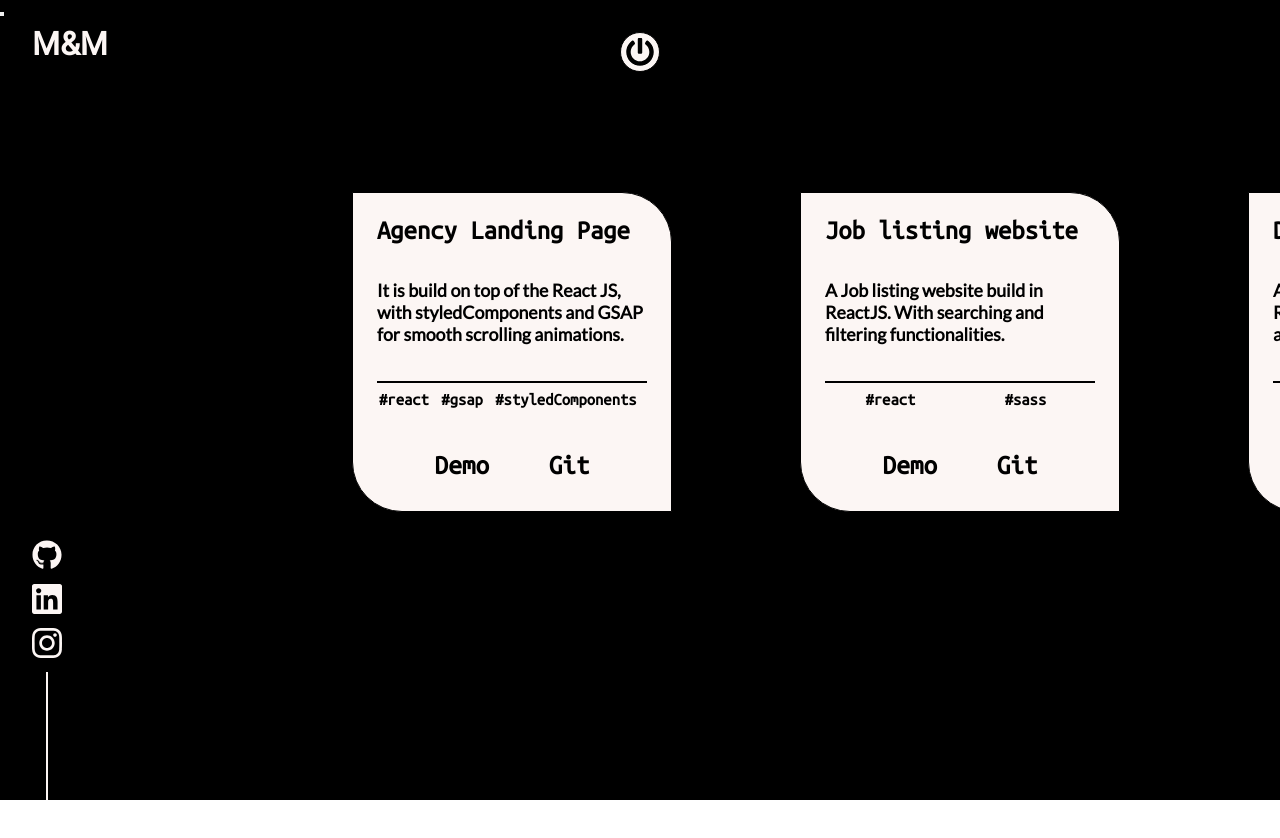
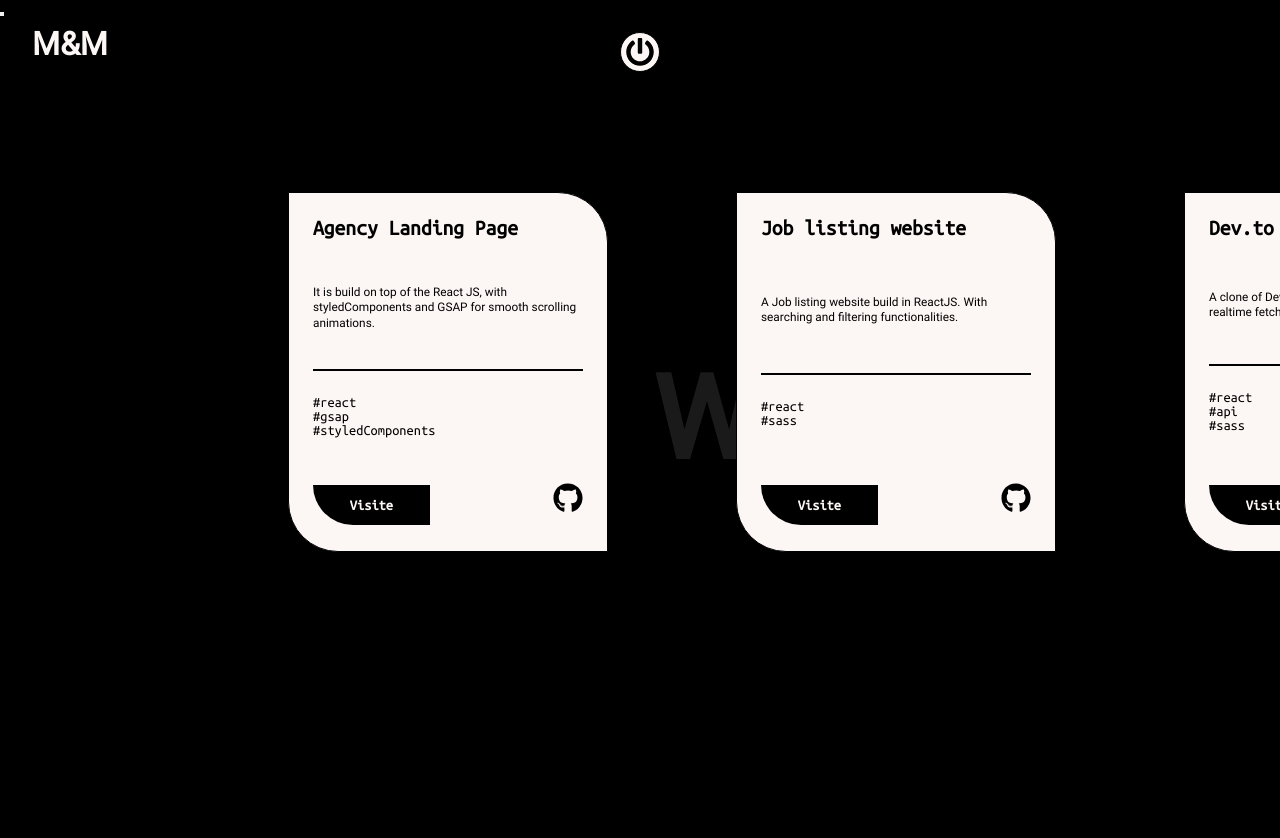
Before and after one commit to MaximeMonnier/2nd-portfolio, a React (Create React App) app: page /work in a window 1280 px wide. Shown: the top 838 px of the page. Before the commit the page ends 800 px from the top, so only its background shows below. Built offline with nearby package versions, Linux system fonts and the light colour scheme.

Commit message:
work page animatiojn start

```diff
--- a/package.json
+++ b/package.json
@@ -3,6 +3,7 @@
   "version": "0.1.0",
   "private": true,
   "dependencies": {
+    "@barba/core": "^2.9.7",
     "@testing-library/jest-dom": "^5.14.1",
     "@testing-library/react": "^14.0.0",
     "@testing-library/user-event": "^14.4.3",
--- a/src/components/Card.js
+++ b/src/components/Card.js
@@ -2,14 +2,13 @@
 import { NavLink } from "react-router-dom";
 
 const Card = ({ data }) => {
-  console.log(data);
   return (
-    <div className="card">
-      <div className="title-card">
+    <li className="card-work">
+      <div className="title-card-work">
         <h2>{data.name}</h2>
       </div>
       <div className="decription-card">
-        <h2>{data.description}</h2>
+        <p>{data.description}</p>
       </div>
       <div className="tags-container">
         {data.tags.map((t, id) => {
@@ -17,14 +16,32 @@
         })}
       </div>
       <div className="footer-card">
-        <NavLink to={data.demo} target="blank">
-          <p>Demo</p>
-        </NavLink>
-        <NavLink to={data.github} target="blank">
-          <p>Git</p>
+        <div className="demo-link">
+          <NavLink to={data.demo} target="blank">
+            <p>Visite</p>
+          </NavLink>
+        </div>
+        <NavLink to="https://github.com/MaximeMonnier" target="blank">
+          <span>
+            <svg
+              aria-hidden="true"
+              focusable="false"
+              data-prefix="fab"
+              data-icon="github"
+              className={"svg-inline--fa fa-github fa-w-16 social-logo"}
+              role="img"
+              xmlns="http://www.w3.org/2000/svg"
+              viewBox="0 0 496 512"
+            >
+              <path
+                fill="currentColor"
+                d="M165.9 397.4c0 2-2.3 3.6-5.2 3.6-3.3.3-5.6-1.3-5.6-3.6 0-2 2.3-3.6 5.2-3.6 3-.3 5.6 1.3 5.6 3.6zm-31.1-4.5c-.7 2 1.3 4.3 4.3 4.9 2.6 1 5.6 0 6.2-2s-1.3-4.3-4.3-5.2c-2.6-.7-5.5.3-6.2 2.3zm44.2-1.7c-2.9.7-4.9 2.6-4.6 4.9.3 2 2.9 3.3 5.9 2.6 2.9-.7 4.9-2.6 4.6-4.6-.3-1.9-3-3.2-5.9-2.9zM244.8 8C106.1 8 0 113.3 0 252c0 110.9 69.8 205.8 169.5 239.2 12.8 2.3 17.3-5.6 17.3-12.1 0-6.2-.3-40.4-.3-61.4 0 0-70 15-84.7-29.8 0 0-11.4-29.1-27.8-36.6 0 0-22.9-15.7 1.6-15.4 0 0 24.9 2 38.6 25.8 21.9 38.6 58.6 27.5 72.9 20.9 2.3-16 8.8-27.1 16-33.7-55.9-6.2-112.3-14.3-112.3-110.5 0-27.5 7.6-41.3 23.6-58.9-2.6-6.5-11.1-33.3 2.6-67.9 20.9-6.5 69 27 69 27 20-5.6 41.5-8.5 62.8-8.5s42.8 2.9 62.8 8.5c0 0 48.1-33.6 69-27 13.7 34.7 5.2 61.4 2.6 67.9 16 17.7 25.8 31.5 25.8 58.9 0 96.5-58.9 104.2-114.8 110.5 9.2 7.9 17 22.9 17 46.4 0 33.7-.3 75.4-.3 83.6 0 6.5 4.6 14.4 17.3 12.1C428.2 457.8 496 362.9 496 252 496 113.3 383.5 8 244.8 8zM97.2 352.9c-1.3 1-1 3.3.7 5.2 1.6 1.6 3.9 2.3 5.2 1 1.3-1 1-3.3-.7-5.2-1.6-1.6-3.9-2.3-5.2-1zm-10.8-8.1c-.7 1.3.3 2.9 2.3 3.9 1.6 1 3.6.7 4.3-.7.7-1.3-.3-2.9-2.3-3.9-2-.6-3.6-.3-4.3.7zm32.4 35.6c-1.6 1.3-1 4.3 1.3 6.2 2.3 2.3 5.2 2.6 6.5 1 1.3-1.3.7-4.3-1.3-6.2-2.2-2.3-5.2-2.6-6.5-1zm-11.4-14.7c-1.6 1-1.6 3.6 0 5.9 1.6 2.3 4.3 3.3 5.6 2.3 1.6-1.3 1.6-3.9 0-6.2-1.4-2.3-4-3.3-5.6-2z"
+              ></path>
+            </svg>
+          </span>
         </NavLink>
       </div>
-    </div>
+    </li>
   );
 };
 
--- a/src/pages/WorkPage.js
+++ b/src/pages/WorkPage.js
@@ -1,25 +1,50 @@
-import React from "react";
+import React, { useEffect, useRef, useState } from "react";
 import PowerButton from "../components/PowerButton";
 import SocialConsD from "../components/SocialConsD";
 import LogoComponentD from "../components/LogoComponentD";
 import { Work } from "../data/WorkData";
 import Card from "../components/Card";
 
-const AboutPage = () => {
+const WorkPage = () => {
+  const ref = useRef(null);
+
+  useEffect(() => {
+    let element = ref.current;
+
+    window.addEventListener("scroll", (e) => {
+      const scrollY = window.scrollY; // Obtient la valeur du défilement vertical
+      const scrollX = window.scrollX; // Obtient la valeur du défilement horizontal
+
+      console.log("Scroll Y:", scrollY);
+      console.log("Scroll X:", scrollX);
+    });
+
+    const rotate = () => {
+      element.style.transform = `translateX(${-window.scrollY}px)`;
+    };
+
+    window.addEventListener("scroll", rotate);
+
+    return () => window.removeEventListener("scroll", rotate);
+  }, []);
+
   return (
     <div>
-      <div className="container-work">
+      <div className="container-work" ref={ref}>
         <SocialConsD />
         <PowerButton />
         <LogoComponentD />
-        <div className="container-card">
+        <div className="work-back">
+          <p>WORK</p>
+        </div>
+        <ul className="container-card">
           {Work.map((d) => {
             return <Card key={d.id} data={d} />;
           })}
-        </div>
+        </ul>
       </div>
     </div>
   );
 };
 
-export default AboutPage;
+export default WorkPage;
--- a/src/style/components/_card.scss
+++ b/src/style/components/_card.scss
@@ -1,6 +1,6 @@
-.card {
+.card-work {
     width: 20rem;
-    height: 40vh;
+    height: 45vh;
     background-color: $color-1;
     color: $color-2;
     padding: 1.5rem 1.5rem;
@@ -12,46 +12,55 @@
     border: 1px solid $color-2;
     transition: all 0.3s ease;
 
-    .title-card{
-    font-size: calc(0.71em + 0.5vw);
+    .title-card-work{
+    font-size: calc(0.5em + 0.5vw);
     font-family: $font-3;
 }
     .decription-card{
+    padding-top: 0.5rem;
     font-size: calc(0.5em + 0.3vw);
-    font-family: $font-2, sans-serif;
+    font-family: $font-1, sans-serif;
+    line-height: calc(0.2em + 1vw);
     font-weight: 500;
-    display: flex;
 }
 .tags-container{
     border-top: 2px solid $color-2;
-    display: flex;
-    flex-direction: row;
-    justify-content: space-around;
-    padding-top: 0.5rem;
+    padding-top: 1.5rem;
     flex-wrap: wrap;
-    font-size: calc(0.8em + 0.3vw);
+    font-size: calc(0.5em + 0.5vw);
     font-family: $font-3,sans-serif;
-    font-weight: bold;
+    font-weight: 500;
 
 }
 .footer-card{
+    padding-top: 0.5rem;
+    display: flex;
+    flex-direction: row;
+    justify-content: space-between;
+    align-items: center;
+}
+.demo-link{
     font-family: $font-3,sans-serif;
-    font-weight: bold;
-    display: flex;
-    justify-content: space-between;
-    padding: 0.5rem calc(2rem + 2vw);
+    font-weight: 600;
+    padding: 0.8rem calc(1.5rem + 1vw);
     border-radius: 0 0 0 50px;
-    font-size: calc(0.1em + 2vw);
+    font-size: calc(0.1em + 1vw);
+    background-color: $color-2;
+    color: $color-1;
 }
 
 }
-.card:hover {
+.card-work:hover {
     background-color: $color-2;
     color: $color-1;
     border: 1px solid $color-1;
 
-    .tags-container:hover{
+    .tags-container{
         border-top: 2px solid $color-1;
 
     }
+    .demo-link{
+        background-color: $color-1;
+        color: $color-2;
+    }
 }
--- a/src/style/pages/_about.scss
+++ b/src/style/pages/_about.scss
@@ -13,7 +13,7 @@
         left: 2%;
         font-family: $font-1;
         text-transform: uppercase;
-        font-size: 150px;
+        font-size: calc(4rem + 4vw);
         font-weight: bold;
         color: white;
         opacity: 0.1;
--- a/src/style/pages/_work.scss
+++ b/src/style/pages/_work.scss
@@ -1,15 +1,26 @@
 .container-work{
     position: relative;
     background-color: $color-2;
-    height: 100vh;
-    width: 100vw;
+    height: 400vh;
     display: flex;
+    overflow: hidden;
+
+    .work-back{
+        position: absolute;
+        top: 11%;
+        left: 51%;
+        font-family: $font-1;
+        text-transform: uppercase;
+        font-size: calc(4rem + 4vw);
+        font-weight: bold;
+        color: white;
+        opacity: 0.1;
+    }
 
     .container-card {
         position: fixed;
         top: 12rem;
-        left: calc(10rem + 15vw);
-        height: 40vh;
+        left: calc(6rem + 15vw);
         display: flex;
         color: white;
     }
```
Also changed, not shown: 1 other file (tests, documents, lock files or other folders).
